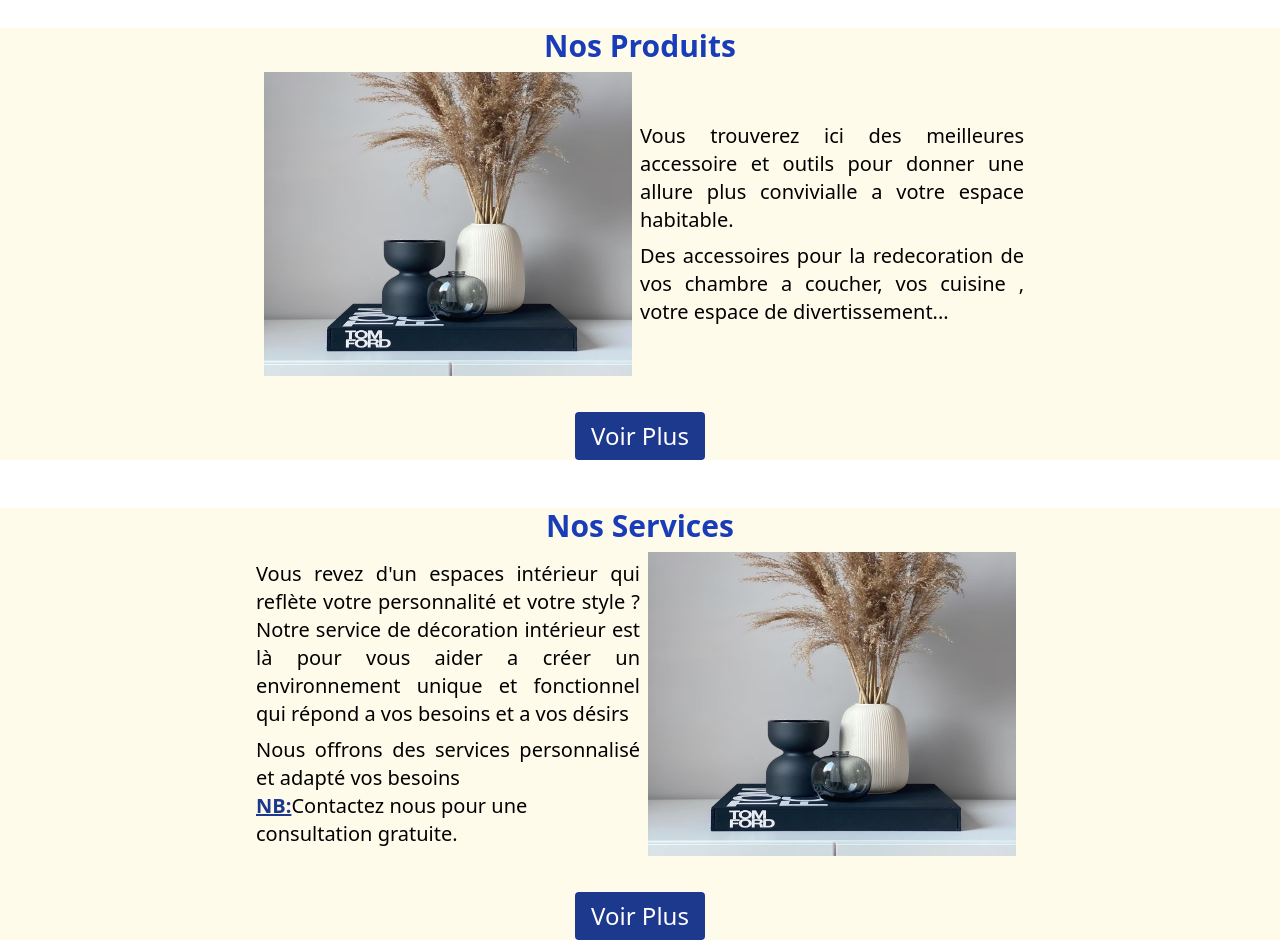
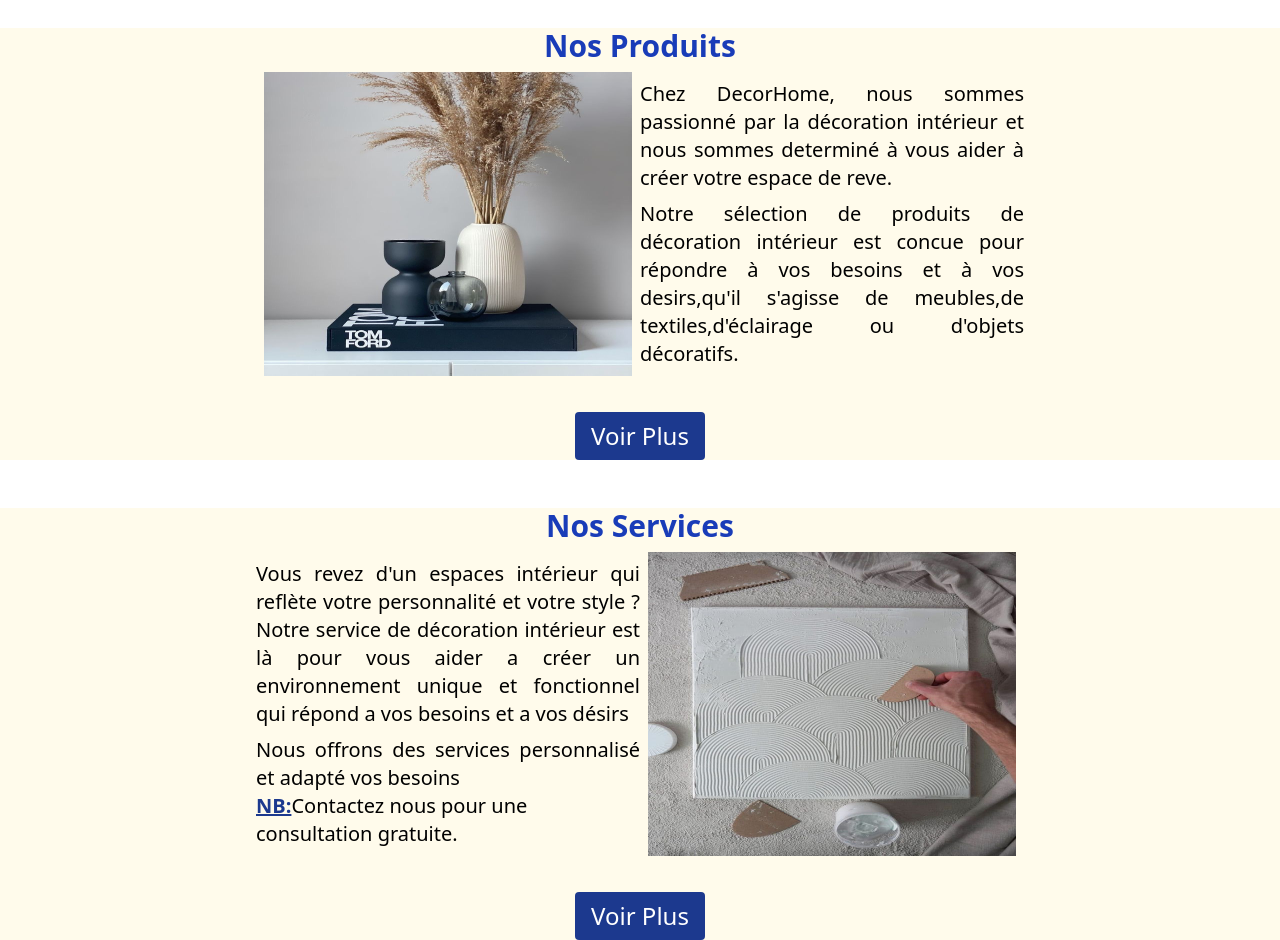
Before and after one commit to Loicsoh/D-corhome, a website: page src/index.html in a window 1280 px wide. Shown: the part 820-1760 px from the top of the page. Drawn offline with Linux system fonts and the light colour scheme.

Commit message:
importe de ressources

```diff
--- a/src/index.html
+++ b/src/index.html
@@ -79,9 +79,9 @@
         <img class="justify-end w-full h-80 p-2 rounded" src="/images/produits/d7c7dbe005da99eb1712f9e57f7b0d63.jpg" alt="">
       </div>
       <div class="">
-      <div class="w-96 ">
-        <p class=" text-xl text-justify text-wrap font-inter">Vous trouverez ici des meilleures accessoire et outils pour donner une allure plus convivialle a votre espace habitable.</p>
-        <p class="text-xl text mt-2 text-justify">Des accessoires pour la redecoration de vos chambre a coucher, vos cuisine , votre espace de divertissement...</p>
+        <div class="w-96">
+          <p class=" text-xl text-justify text-wrap font-inter">Chez DecorHome, nous sommes passionné par la décoration intérieur et nous sommes determiné à vous aider à créer votre espace de reve.</p>
+          <p class="text-xl text mt-2 text-justify">Notre sélection de produits de décoration intérieur est concue pour répondre à vos besoins et à vos desirs,qu'il s'agisse de meubles,de textiles,d'éclairage ou d'objets décoratifs.</p>
         </div>
       </div>
 
@@ -108,7 +108,7 @@
         </div>
       </div>
       <div class=" w-96">
-      <img class="justify-end w-full h-80 p-2 rounded" src="/images/produits/d7c7dbe005da99eb1712f9e57f7b0d63.jpg" alt="">
+        <img class="justify-end w-full h-80 p-2 rounded" src="/images/services/4c9e1dba7a1d5bc8cebc08f83182192e.jpg" alt="">
       </div>
     </div>
     <div class="flex justify-center">
@@ -118,7 +118,9 @@
     </div>
   </div>
 
+  <div>
 
+  </div>
 
 
 
```
Also changed, not shown: images/services/49dbfd126b331a2abe91df5d5746ff9d.jpg (added), images/services/4c9e1dba7a1d5bc8cebc08f83182192e.jpg (added), images/services/c054591d920d1e57562f0bf96f932d88.jpg (added), images/services/c984f87d6774a0bf154287eec7db526e.jpg (added), images/services/cdc1e6ac31956b0e3c2c2f632277491f.jpg (added), images/services/d1e078d4beda6b0917cd2a7eab9db0a1.jpg (added), images/services/f8b7b3eb64bc9495aa5fee58a986af3c.jpg (added), src/output.css. Lines whose indentation alone changed are shown as unchanged.
